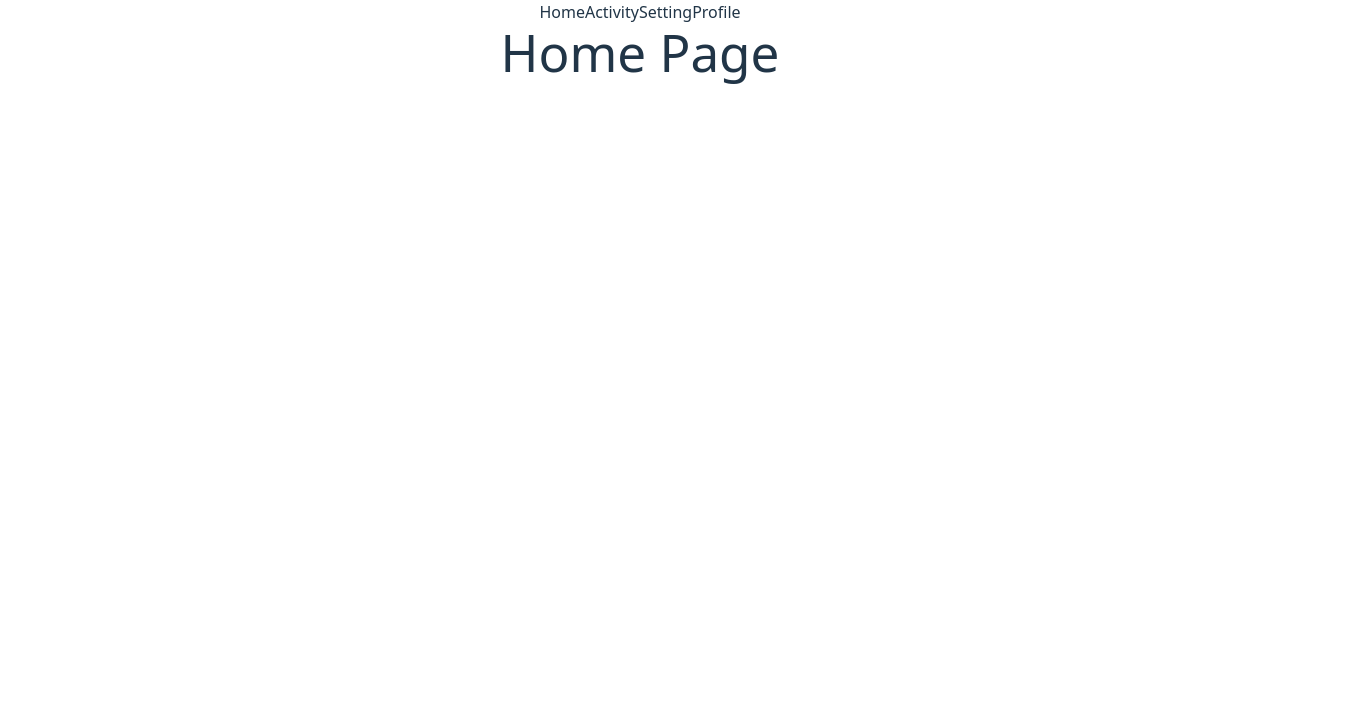
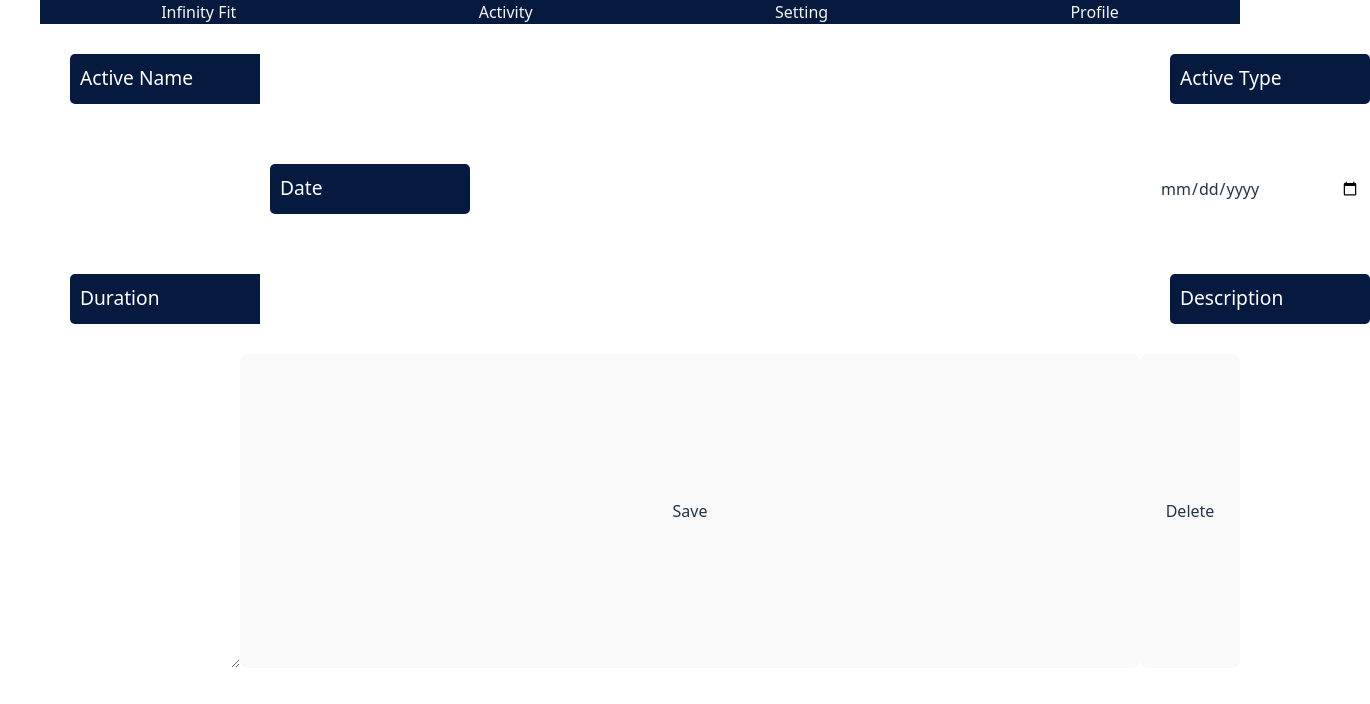
Before and after one commit to JSD5-InfinityFit/front-end-dev, a React (Vite) app: page / in a window 1280 px wide. Shown: the top 704 px of the page, 1370 px wide, since content can reach past the window. Built offline with nearby package versions, Linux system fonts and the light colour scheme.

Commit message:
'desktop'

```diff
--- a/src/App.jsx
+++ /dev/null
@@ -1,17 +0,0 @@
-import './App.css'
-import React from 'react'
-import Actitviycard from './component/Activitycard';
-
-
-
-function App() {
-
-  return (
-  <>
-    <Actitviycard />
-  </>
-  )
-
-  }
-
-export default App
--- a/src/Home.jsx
+++ b/src/Home.jsx
@@ -1,11 +1,12 @@
 import './App.css'
 import Layout from './Layout.jsx'
+import Actitviycard from './components/Activitycard';
 
 const Home = () => {
 
   return (
     <Layout>
-      <h1>Home Page</h1>
+          <Actitviycard />
     </Layout>
   )
 }
--- a/src/Layout.jsx
+++ b/src/Layout.jsx
@@ -1,16 +1,13 @@
 import React from 'react';
-import Navbar from './Navbar.jsx'
+import NavbarDT from './NavbarDT.jsx'
+import NavbarMB from './NavbarMB.jsx'
 
 const Layout = ({children}) => {
     return (
         <div>
-            <div className="desktop">
-            <Navbar />
-            </div>
+            <div className="desktop"><NavbarDT /></div>
             {children}
-            <div className="mobiles">
-            <Navbar/>
-            </div>
+            <div className="mobiles"><NavbarMB/></div>
         </div>
     )
 }
--- /dev/null
+++ b/src/NavbarDT.jsx
@@ -0,0 +1,13 @@
+import React from 'react';
+const Navbar = () => {
+    return (
+        <div className="navbar">
+            <a href={'/'}>Infinity Fit</a>
+            <a href={'/activity'}>Activity</a>
+            <a href={'/setting'}>Setting</a>
+            <a href={'/profile'}>Profile</a>
+        </div>
+    )
+}
+
+export default Navbar;
--- a/src/Navbar.jsx
+++ b/src/NavbarMB.jsx
@@ -2,7 +2,7 @@ import React from 'react';
 
 const Navbar = () => {
     return (
-        <div className='navbar'>
+        <div className="navbar">
             <a href={'/'}>Home</a>
             <a href={'/activity'}>Activity</a>
             <a href={'/setting'}>Setting</a>
--- a/src/index.css
+++ b/src/index.css
@@ -1,13 +1,11 @@
 @tailwind base;
 @tailwind components;
 @tailwind utilities;
-
 
 .activeform{
   margin: 70px;
   height: 800px;
   background-color: #1B1B1B;
-
 }
 
 label{
@@ -20,21 +18,19 @@ label{
   align-items: center;
   padding: 10px;
   margin: 30px;
+}
 
-
-
-}
 textarea{
   width: auto;
   height: 314px;
   flex-shrink: 0;
-
 }
 
 input {
   width: 200px;
   margin: 20px;
 }
+
 body {
   margin: 0;
   place-items: center;
@@ -64,6 +60,7 @@ button {
 button:hover {
   border-color: #646cff;
 }
+
 button:focus,
 button:focus-visible {
   outline: 4px auto -webkit-focus-ring-color;
@@ -71,12 +68,16 @@ button:focus-visible {
 
 .navbar {
   display: flex;
-  justify-content: center;
   align-items: center;
+  justify-content: space-around;
 }
+
 .desktop {
   display: block;
+  background-color: #061A40;
+  color: whitesmoke;
 }
+
 .mobile {
   display: block;
 }
@@ -93,11 +94,13 @@ button:focus-visible {
     background-color: #f9f9f9;
   }
 }
+
 @media screen and (min-width: 640px) {
     .mobiles {
       display: none;
     }
 }
+
 @media screen and (max-width: 640px) {
   .desktop {
     display: none;
--- a/src/main.jsx
+++ b/src/main.jsx
@@ -5,7 +5,6 @@ import Home from './Home.jsx'
 import Activity from './Activity.jsx'
 import Setting from './Setting.jsx'
 import Profile from './Profile.jsx'
-// import './App.css'
 import './index.css'
 
 const router = createBrowserRouter([
```
